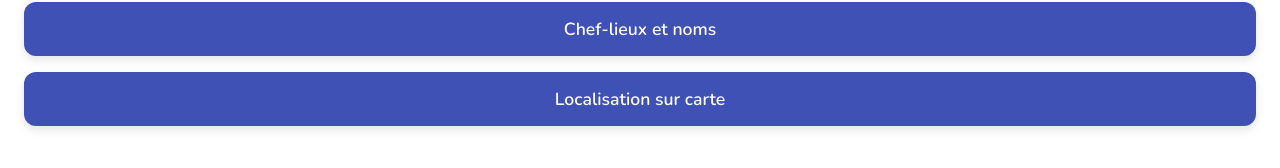
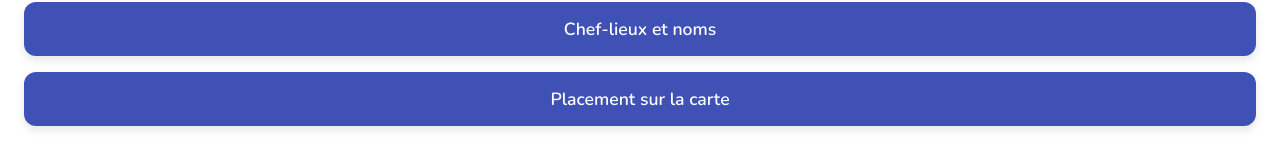
Before and after one commit to tanguyhardion/geography-guessing, a Vue app: page / in a window 1280 px wide. Shown: the part 456-624 px from the top of the page. Built offline with nearby package versions, Linux system fonts and the light colour scheme.

Commit message:
fix: update button text for map location to French translation

```diff
--- a/src/pages/HomePage.vue
+++ b/src/pages/HomePage.vue
@@ -28,7 +28,7 @@
       </button>
       <button @click="startGame('guessBoth')">Chef-lieux et noms</button>
       <button @click="startGame('guessMapLocation')">
-        Localisation sur carte
+        Placement sur la carte
       </button>
     </div>
     <div
```
